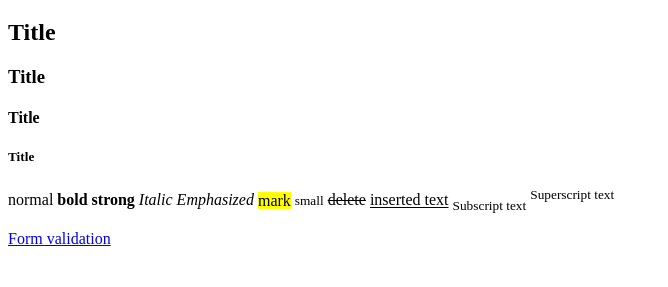
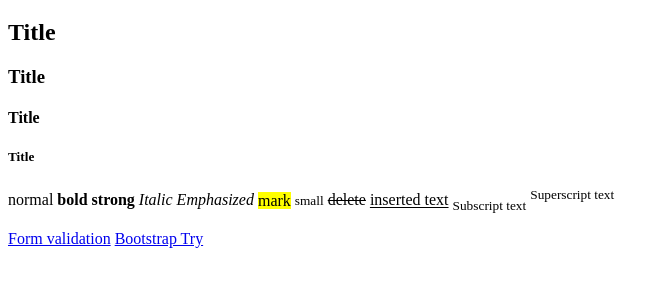
Before and after one commit to santhosh101066/htmltraining, a plain HTML site: page index.html in a window 1280 px wide. Shown: the part 61-348 px from the top of the page, without its empty margins (0-668 px from the left). Drawn offline with Linux system fonts and the light colour scheme.

Commit message:
first upload

```diff
--- a/index.html
+++ b/index.html
@@ -16,6 +16,7 @@
     <mark>mark</mark> <small>small</small> <del>delete</del> <ins>inserted text</ins>
     <sub>Subscript text</sub>   <sup>Superscript text</sup></p>
         <a href="formvalidation.html">Form validation</a>
+        <a href="bootstrapexample.html">Bootstrap Try</a>
 
 </body>
 </html>
```
